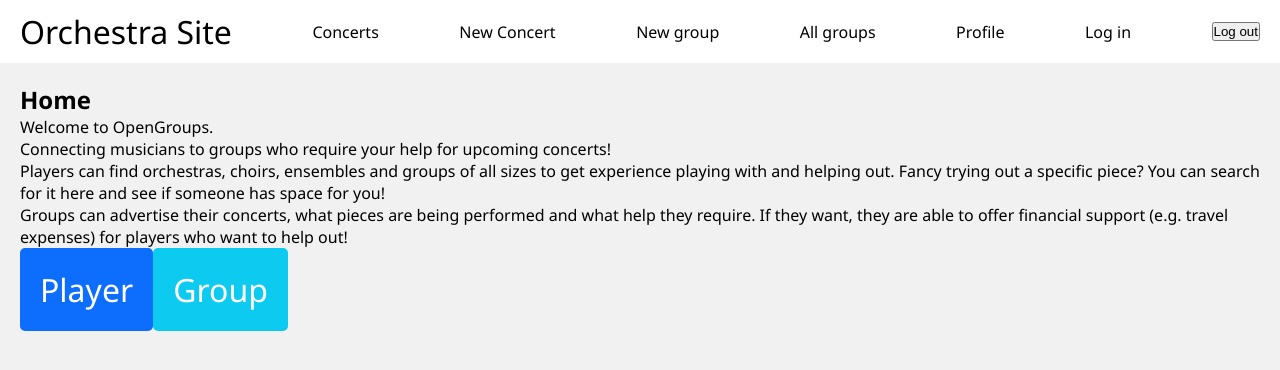
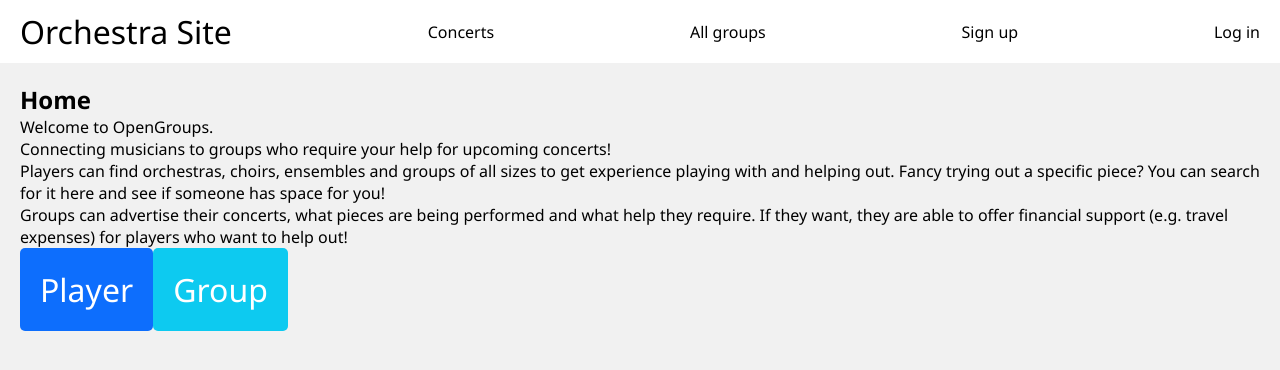
Before and after one commit to Tom2612/orch-site, a React (Create React App) app in the folder frontend/: page / in a window 1280 px wide. Shown: the top 370 px of the page. Built offline with nearby package versions, Linux system fonts and the light colour scheme.

Commit message:
Added navbar conditional rendering

```diff
--- a/frontend/src/components/Navbar.js
+++ b/frontend/src/components/Navbar.js
@@ -15,13 +15,14 @@ const Navbar = () => {
             <div className="container">
                 <Link to='/'><h1>Orchestra Site</h1></Link>
                 <Link to='/concerts'>Concerts</Link>
-                <Link to='/new-concert'>New Concert</Link>
-                <Link to='/new-group'>New group</Link>
                 <Link to='/all-groups'>All groups</Link>
-                <Link to='/groups/profile'>Profile</Link>
-                <Link to='/login-group'>Log in</Link>
-                <button onClick={handleClick}>Log out</button>
+                {user && <Link to='/new-concert'>New Concert</Link>}
+                {user && <Link to='/groups/profile'>Profile</Link>}
                 {user && <p>{user.email}</p>}
+                {user && <button onClick={handleClick}>Log out</button>}
+                {!user && <Link to='/new-group'>Sign up</Link>}
+                {!user && <Link to='/login-group'>Log in</Link>}
+
             </div>
         </header>
     )
```
